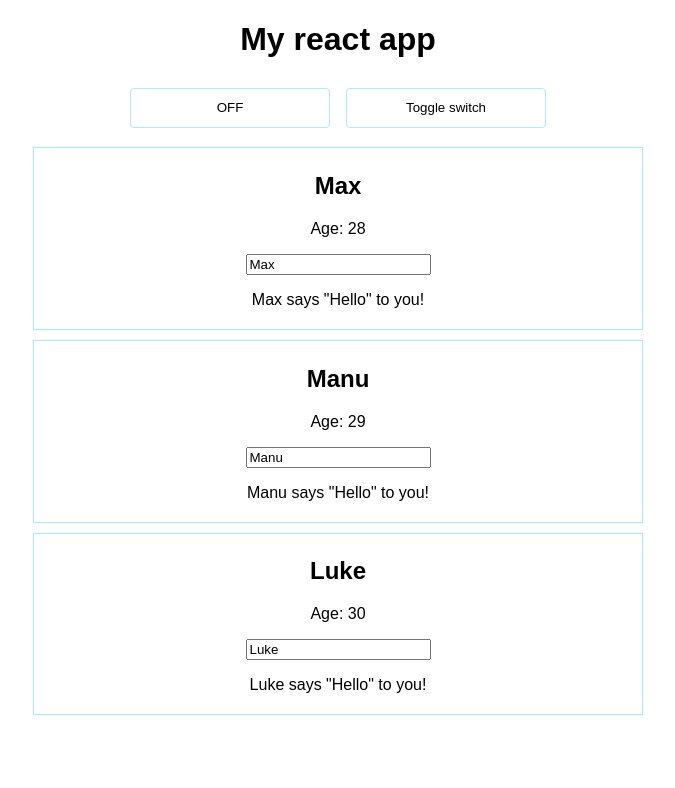
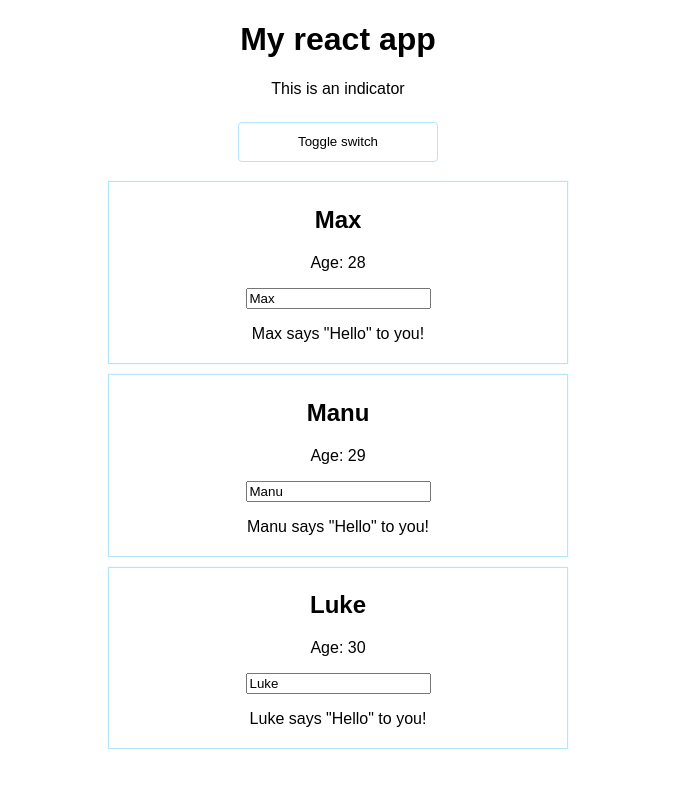
Before and after one commit to changx03/react16-example, a React (Create React App) app: page / in a window 1280 px wide. Both pictures are taken after a click on the button "Toggle switch". Shown: the top 788 px of the page, without its empty margins (302-977 px from the left). Built offline with nearby package versions, Linux system fonts and the light colour scheme.

Commit message:
style with Radium 65

```diff
--- a/package.json
+++ b/package.json
@@ -3,6 +3,7 @@
   "version": "0.1.0",
   "private": true,
   "dependencies": {
+    "radium": "^0.22.0",
     "react": "^16.2.0",
     "react-dom": "^16.2.0",
     "react-scripts": "1.1.1"
--- a/src/App.css
+++ b/src/App.css
@@ -2,12 +2,10 @@
   text-align: center;
 }
 
-.button-custom {
-  width: 200px;
-  height: 40px;
-  background: white;
-  border: 1px solid #b3e5fc;
-  border-radius: 4px;
-  margin: 8px;
-  cursor: pointer;
+.color {
+  color: rgb(37, 134, 102);
 }
+
+.shadow {
+  text-shadow: 0 0 5px darkgreen;
+}
--- a/src/App.js
+++ b/src/App.js
@@ -1,7 +1,7 @@
 import React, { Component } from 'react';
+import Radium, { StyleRoot } from 'radium';
 import './App.css';
 import Person from './Person/Person';
-import SwitchButton from './SwitchButton';
 
 class App extends Component {
   state = {
@@ -15,7 +15,7 @@ class App extends Component {
 
   render() {
     const person = this.state.showPersons && (
-      <div>
+      <StyleRoot>
         {this.state.persons.map((person, index) => (
           <Person
             key={person.id}
@@ -24,21 +24,27 @@ class App extends Component {
             onClick={this._deletePersonHandler.bind(this, index)}
             onChange={event => this._nameChangeHandler(event, person.id)}
           >
-            <p>
-              {`${person.name} says "Hello" to you!`}
-            </p>
+            <p>{`${person.name} says "Hello" to you!`}</p>
           </Person>
         ))}
-      </div>
+      </StyleRoot>
     );
+
+    const classes = []; // ['red', 'bold'].join(' ');
+    if (this.state.persons.length <= 2) {
+      classes.push('color');
+    }
+    if (this.state.persons.length <= 1) {
+      classes.push('shadow');
+    }
 
     // .bind(this, ...args) is used to pass arguments to event handler
     // 'this' is always defined in the arrow function
     return (
       <div className="App">
         <h1>My react app</h1>
-        <SwitchButton />
-        <button className="button-custom" onClick={this._onToggleBtnClick}>
+        <p className={classes.join(' ')}>This is an indicator </p>
+        <button style={styles.button} onClick={this._onToggleBtnClick}>
           Toggle switch
         </button>
         {person}
@@ -65,7 +71,7 @@ class App extends Component {
     this.setState({
       persons: persons,
     });
-  }
+  };
 
   _nameChangeHandler = (event, id) => {
     const idx = this.state.persons.findIndex(p => p.id === id);
@@ -77,4 +83,20 @@ class App extends Component {
   };
 }
 
-export default App;
+const styles = {
+  button: {
+    width: 200,
+    height: 40,
+    background: 'white',
+    border: '1px solid #b3e5fc',
+    borderRadius: 4,
+    margin: 8,
+    cursor: 'pointer',
+    ':hover': {
+      background: 'lightgreen',
+      color: 'black'
+    }
+  },
+};
+
+export default Radium(App);
--- a/src/Person/Person.css
+++ b/src/Person/Person.css
@@ -1,6 +1,6 @@
 .card {
   box-shadow: 0 0 1px 1px #b3e5fc;
-  width: 600px;
+  width: 80%;
   margin: 12px auto;
   padding: 4px;
 }
--- a/src/Person/Person.js
+++ b/src/Person/Person.js
@@ -1,11 +1,12 @@
 import React from 'react';
+import Radium from 'radium';
 import './Person.css';
 
 // functions are stateless
 const person = props => {
   const { name, age, children, onChange } = props;
   return (
-    <div className="card">
+    <div className="card" style={style}>
       <h2 onClick={props.onClick}>{name}</h2>
       <p>{`Age: ${age}`}</p>
       <input type="text" onChange={onChange} value={name} />
@@ -14,4 +15,10 @@ const person = props => {
   );
 };
 
-export default person;
+const style = {
+  '@media (min-width: 500px)': {
+    width: '450px',
+  }
+};
+
+export default Radium(person);
```
Also changed, not shown: 2 other files (tests, documents, lock files or other folders).
